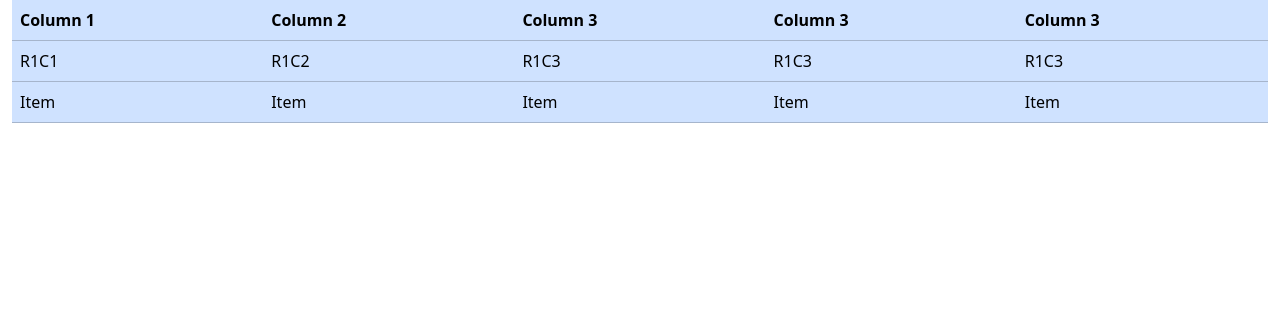
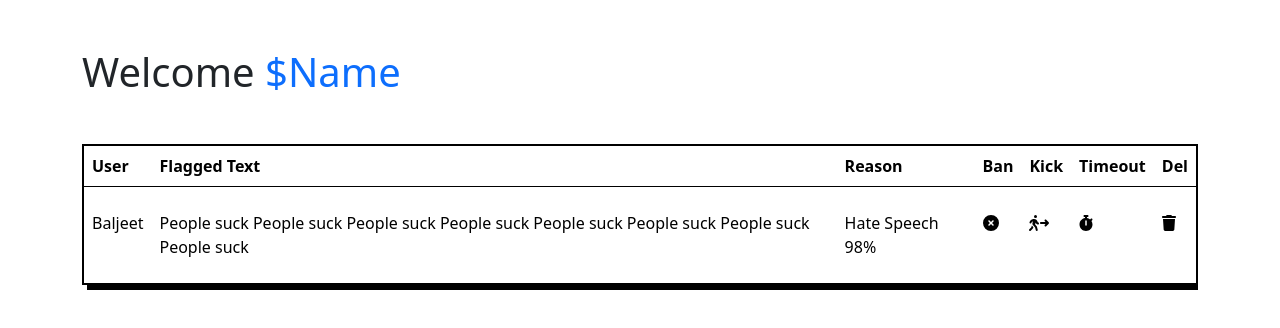
Before and after one commit to mjbraun95/ctrl-c-content-moderator, a Next.js app: page /dashboard in a window 1280 px wide. Shown: the top 328 px of the page. Built offline with nearby package versions, Linux system fonts and the light colour scheme.

Commit message:
Adding Confirmation Modal

```diff
--- a/components/Table.jsx
+++ b/components/Table.jsx
@@ -1,36 +1,40 @@
 import React from 'react'
+import { FontAwesomeIcon } from '@fortawesome/react-fontawesome';
+import { faCoffee,faXmarkCircle,faPersonWalkingArrowRight,faStopwatch,faTrash } from '@fortawesome/free-solid-svg-icons';
+
+  ;
+
 
 export default function Table() {
   return (
         <div className="table-responsive">
-        <table className="table table-primary">
+            <table className="table custom-border border border-2 border-black">
                 <thead>
                     <tr>
-                    <th scope="col">Column 1</th>
-                    <th scope="col">Column 2</th>
-                    <th scope="col">Column 3</th>
-                    <th scope="col">Column 3</th>
-                    <th scope="col">Column 3</th>
+                        <th scope="col">User</th>
+                        <th scope="col">Flagged Text</th>
+                        <th scope="col">Reason</th>
+                        <th scope="col">Ban</th>
+                        <th scope="col">Kick</th>
+                        <th scope="col">Timeout</th>
+                        <th scope="col">Del</th>
                     </tr>
                 </thead>
                 <tbody>
-                <tr className="">
-                    <td scope="row">R1C1</td>
-                    <td>R1C2</td>
-                    <td>R1C3</td>
-                    <td>R1C3</td>
-                    <td>R1C3</td>
+                    <tr >
+                        <td className='py-4' scope="row">Baljeet</td>
+                        <td className='py-4'>People suck People suck People suck People suck People suck People suck People suck People suck</td>
+                        <td className='py-4'>Hate Speech 98%</td>
+                        <td className='py-4' data-bs-toggle="modal" data-bs-target="#banConfirmationModal"><FontAwesomeIcon icon={faXmarkCircle} /></td>
+                        <td className='py-4'><FontAwesomeIcon icon={faPersonWalkingArrowRight} /></td>
+                        <td className='py-4'><FontAwesomeIcon icon={faStopwatch} /></td>
+                        <td className='py-4'><FontAwesomeIcon icon={faTrash} /></td>
                     </tr>
-                <tr className="">
-                    <td scope="row">Item</td>
-                    <td>Item</td>
-                    <td>Item</td>
-                    <td>Item</td>
-                    <td>Item</td>
-                </tr>
+                    {/* Repeat the row for as many entries as you have */}
                 </tbody>
             </table>
         </div>
 
+
   )
 }
--- a/package.json
+++ b/package.json
@@ -9,6 +9,11 @@
     "lint": "next lint"
   },
   "dependencies": {
+    "@fortawesome/fontawesome-svg-core": "^6.5.1",
+    "@fortawesome/free-brands-svg-icons": "^6.5.1",
+    "@fortawesome/free-regular-svg-icons": "^6.5.1",
+    "@fortawesome/free-solid-svg-icons": "^6.5.1",
+    "@fortawesome/react-fontawesome": "^0.2.0",
     "bootstrap": "^5.3.2",
     "firebase": "^10.7.1",
     "next": "14.0.4",
--- a/pages/_app.js
+++ b/pages/_app.js
@@ -2,5 +2,6 @@ import '@/styles/globals.css'
 import 'bootstrap/dist/css/bootstrap.css'
 
 export default function App({ Component, pageProps }) {
+
   return <Component {...pageProps} />
 }
--- a/pages/dashboard.jsx
+++ b/pages/dashboard.jsx
@@ -3,7 +3,8 @@ import React from 'react'
 
 export default function dashboard() {
   return (
-    <div className="container-fluid">
+    <div className="container">
+      <h1 className='my-5'>Welcome <span className='text-primary'>$Name</span></h1>
       <Table></Table>
     </div>
   )
--- a/styles/globals.css
+++ b/styles/globals.css
@@ -1 +1,5 @@
 /* First I'll define the CSS variable sO */
+.custom-border {
+  -webkit-box-shadow: 5px 5px 0px black;
+  box-shadow: 5px 5px 0px black;
+}
```
Also changed, not shown: components/ConfirmModal.jsx (added, +25 -0 lines), 1 other file (tests, documents, lock files or other folders). Lines whose indentation alone changed are shown as unchanged.
